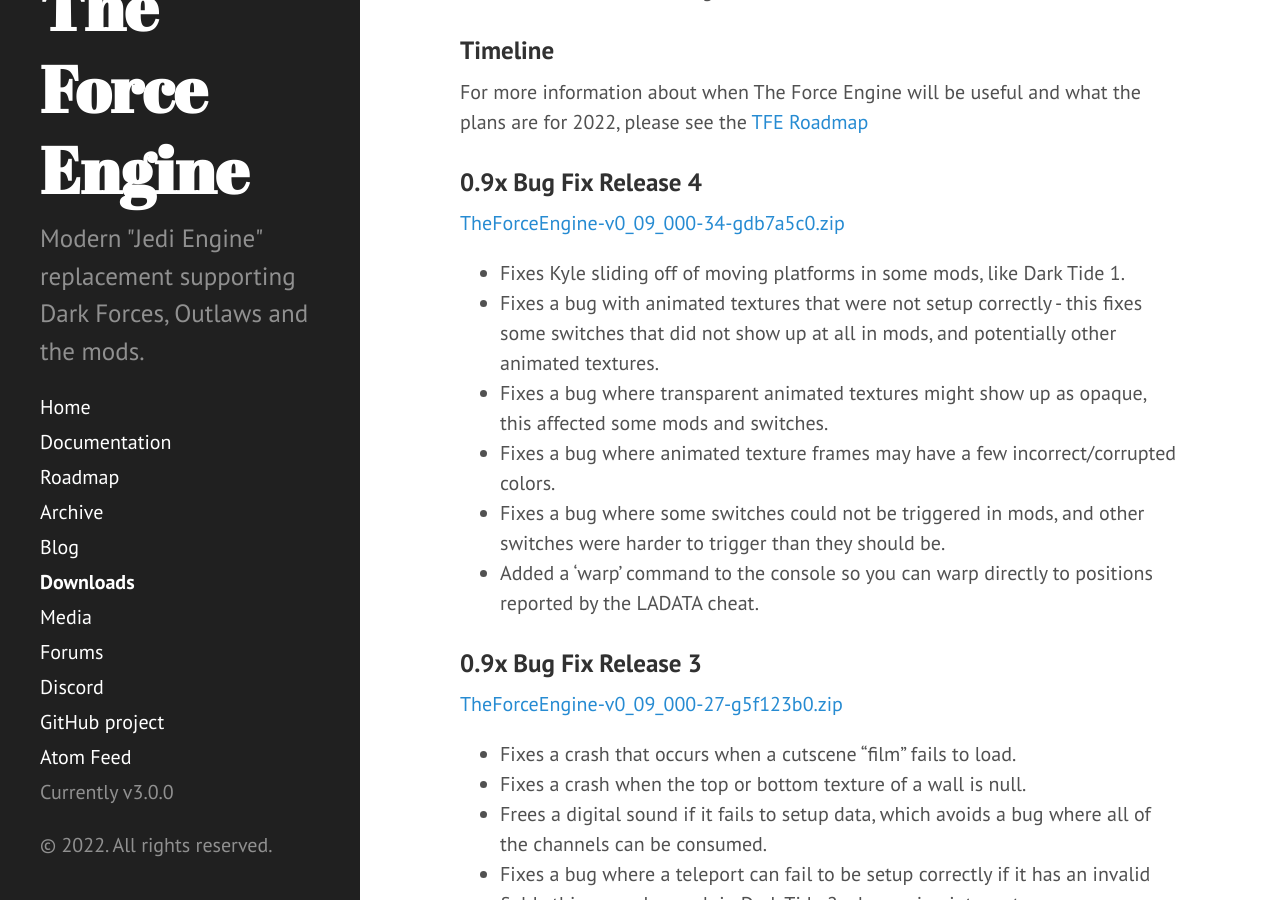
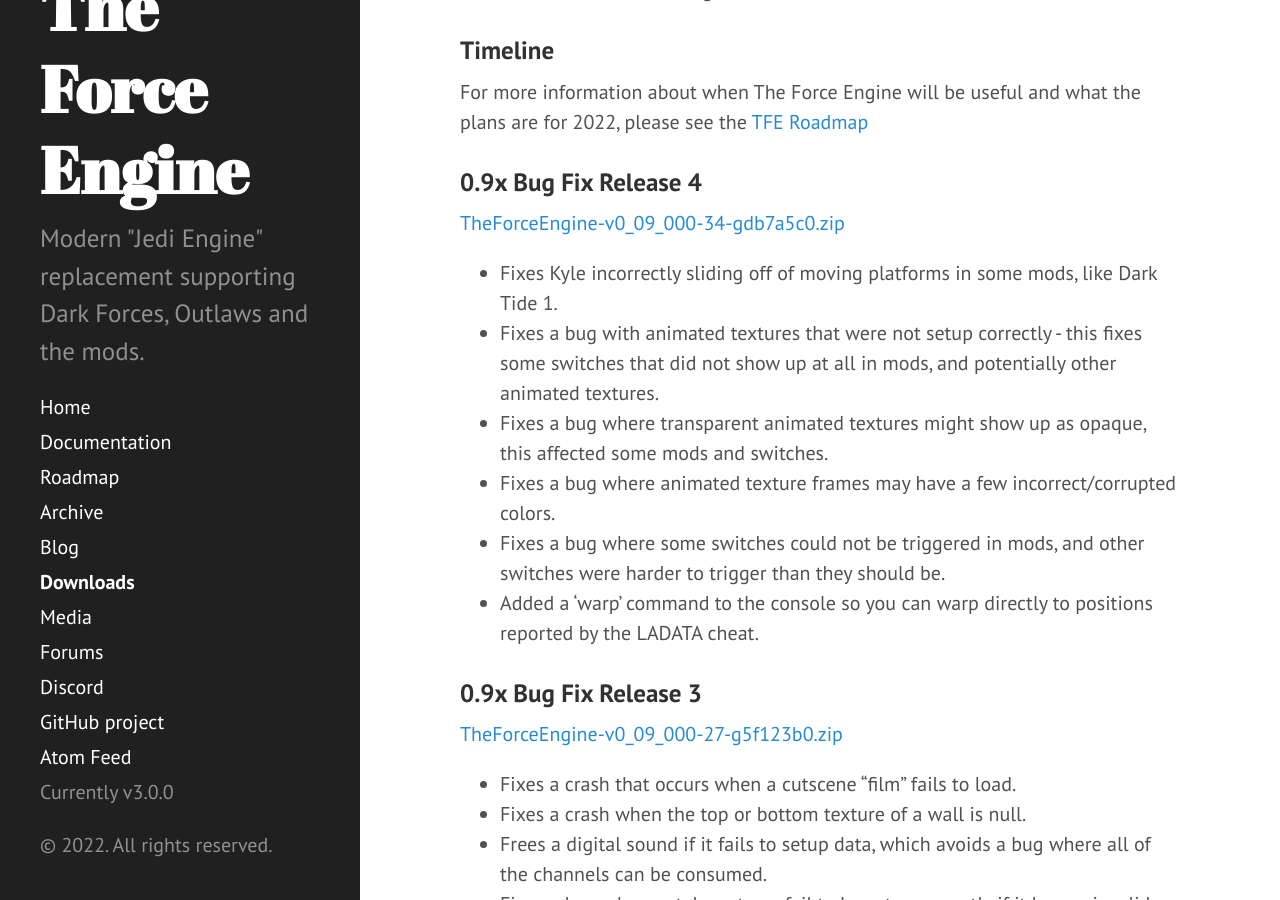
Before and after one commit to TheForceEngine/TheForceEngine.github.io, a Jekyll site: the page built from downloads.md, in a window 1280 px wide and 900 px high, scrolled down 346 px. Built offline with Jekyll 4.4.1, drawn with Linux system fonts in a browser that asks for light colours.

Commit message:
Update downloads.md

```diff
--- a/downloads.md
+++ b/downloads.md
@@ -15,7 +15,7 @@
 
 ### 0.9x Bug Fix Release 4
 [TheForceEngine-v0_09_000-34-gdb7a5c0.zip](archive/TheForceEngine-v0_09_000-34-gdb7a5c0.zip) <br>
-* Fixes Kyle sliding off of moving platforms in some mods, like Dark Tide 1.
+* Fixes Kyle incorrectly sliding off of moving platforms in some mods, like Dark Tide 1.
 * Fixes a bug with animated textures that were not setup correctly - this fixes some switches that did not show up at all in mods, and potentially other animated textures.
 * Fixes a bug where transparent animated textures might show up as opaque, this affected some mods and switches.
 * Fixes a bug where animated texture frames may have a few incorrect/corrupted colors.
```
